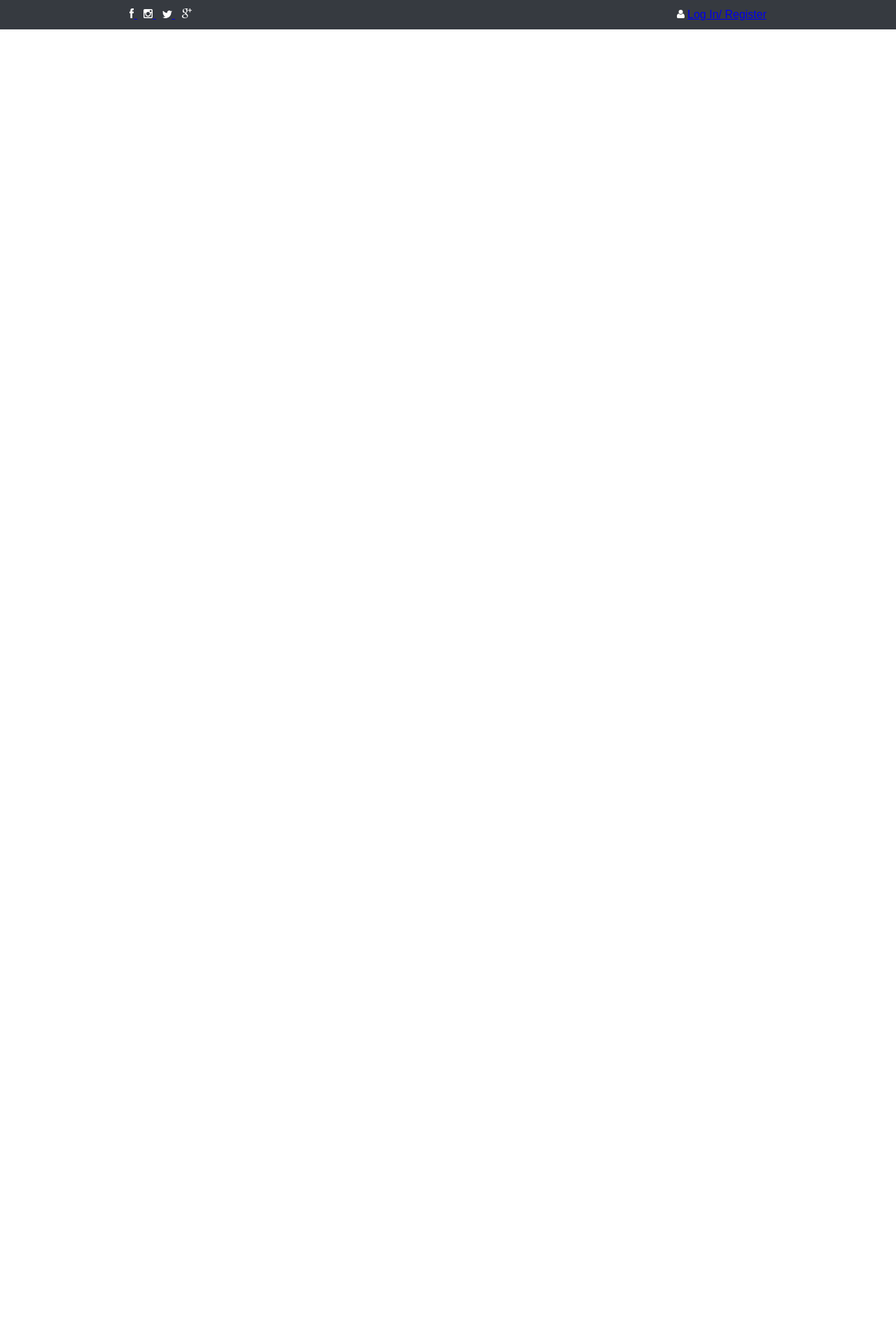
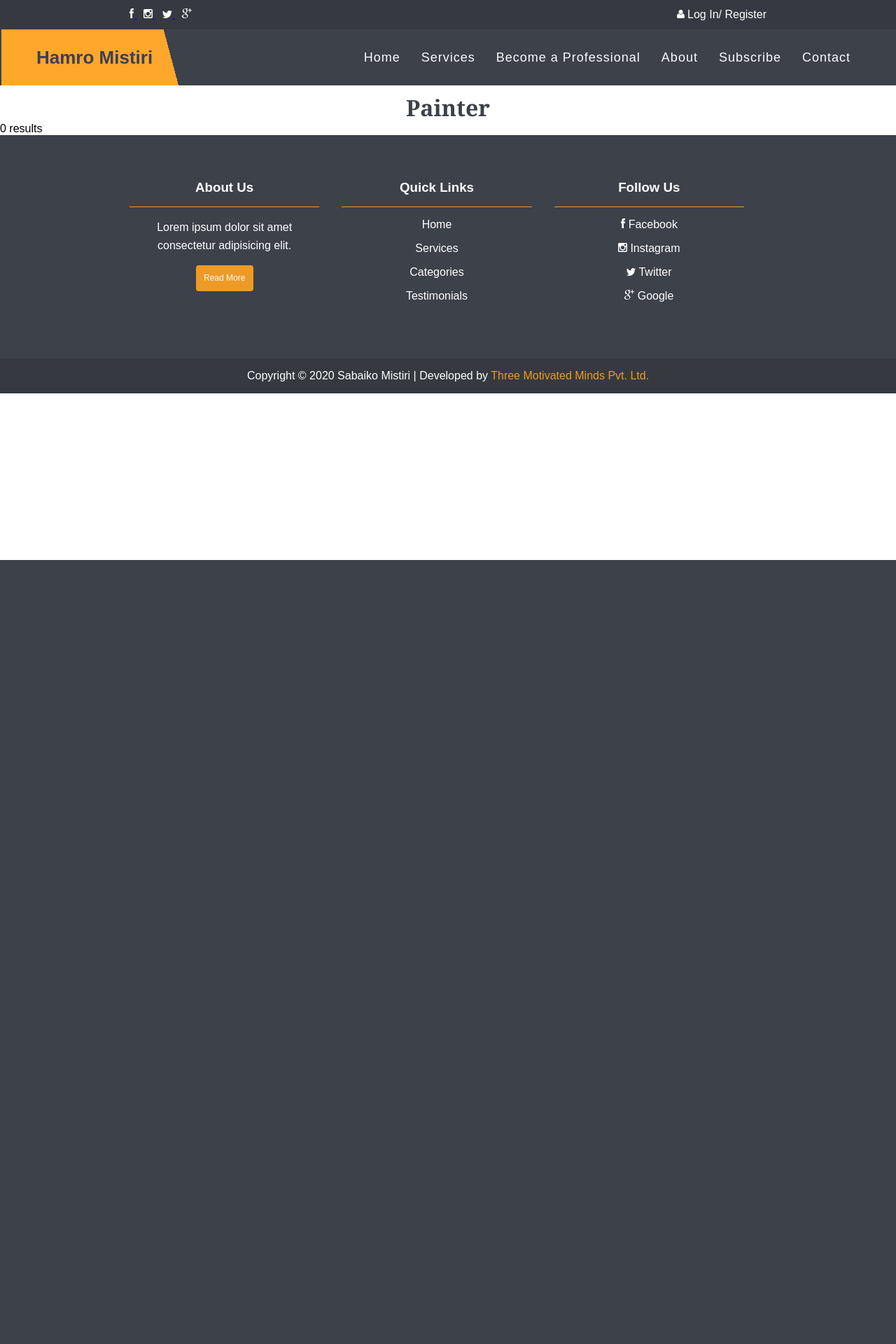
Before and after one commit to Anuragh6911/HamroMistiri, a PHP site: page /painter.php in a window 1280 px wide. Shown: the top 1920 px of the page at 70% size. After the commit the page ends 800 px from the top, so only its background shows below. Run offline with PHP 8.4, Linux system fonts and the light colour scheme; data that the repository does not hold is empty.

Commit message:
few changes

```diff
--- a/css/services.css
+++ b/css/services.css
@@ -85,6 +85,6 @@
   font-family: Georgia, "Times New Roman", Times, serif;
 }
 
-.main{
+/* .main{
   height: 10000px;
-}
+} */
--- a/header.php
+++ b/header.php
@@ -21,7 +21,7 @@ if(!isset($_SESSION['fullname'])){
 
                      echo $_SESSION['fullname'];
 
-                     echo '<a href="logout.php">Log Out Btn</a>';
+                     echo ' <div class="logout"> <a href="logout.php"> Log Out </a> </div>';
 
 
 
@@ -30,9 +30,10 @@ if(!isset($_SESSION['fullname'])){
             else{
                 echo '
 
-                <div>
+                <div class="login">
                     <img src="icons/user-icon.svg" alt="">
                     <a href="loginregister.php"> Log In/ Register</a>
+                </div>
                    ';
 
             }
@@ -66,6 +67,17 @@ if(!isset($_SESSION['fullname'])){
   margin: 0;
   box-sizing: border-box;
   font-family: "Poppins", sans-serif;
+}
+
+.login a{
+  text-decoration: none;
+  color: #fefefe;
+}
+
+.logout a {
+  text-decoration: none;
+  padding: 0 25px;
+  color: #3d414a ;
 }
 
 .container {
```
